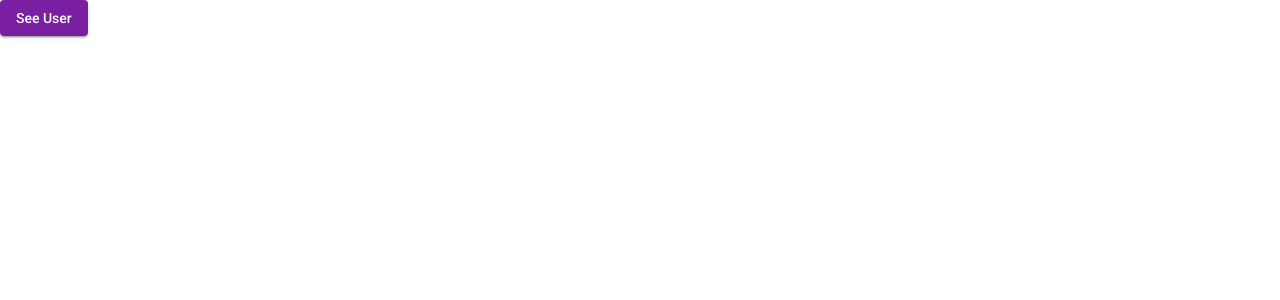
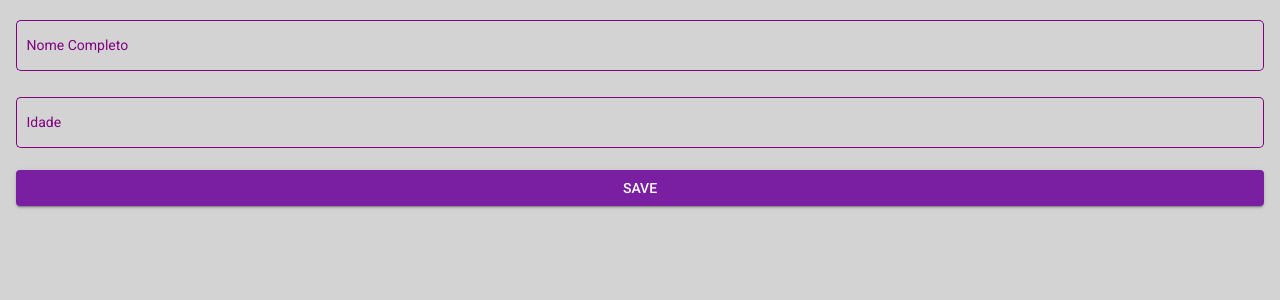
Before and after one commit to thalesbm/angular-sample, an Angular app: page / in a window 1280 px wide. Shown: the top 300 px of the page. Built offline with nearby package versions, Linux system fonts and the light colour scheme.

Commit message:
created add user screen

```diff
--- a/src/app/app.component.css
+++ b/src/app/app.component.css
@@ -0,0 +1,25 @@
+.bodyStyle {
+    background:#D3D3D3;
+    padding: 16px;
+}
+
+.mat-form-field {
+    width: 100%;
+}
+
+.mat-raised-button {
+    width: 100%;
+}
+
+::ng-deep .mat-form-field-appearance-outline .mat-form-field-outline {
+    color: purple;
+}
+::ng-deep .mat-form-field-appearance-outline.mat-focused .mat-form-field-outline-thick {
+    color: purple;
+}
+::ng-deep .mat-form-field-appearance-outline.mat-focused .mat-form-field-label {
+    color: purple;
+}
+::ng-deep .mat-form-field .mat-form-field-label {
+    color: purple;
+}
--- a/src/app/app.component.html
+++ b/src/app/app.component.html
@@ -1,9 +1,23 @@
 <html>
+  <body class="bodyStyle">
+    <form>
 
-  <body>
-    <button mat-raised-button color="primary" (click)="goToUser()">
-      See User
-    </button>
+        <mat-form-field appearance="outline" color="primary">
+          <mat-label>Nome Completo</mat-label>
+          <input matInput value="">
+        </mat-form-field>
+
+        <br>
+
+        <mat-form-field appearance="outline" color="primary">
+          <mat-label>Idade</mat-label>
+          <input matInput value="">
+        </mat-form-field>
+
+        <br>
+
+        <button mat-raised-button color="primary" (click)="saveUser()" color="primary">SAVE</button>
+
+      </form>
   </body>
-
 </html>
--- a/src/app/app.component.ts
+++ b/src/app/app.component.ts
@@ -3,13 +3,13 @@ import { UserService } from './user/service/UserService';
 @Component({
   selector: 'app-root',
   templateUrl: './app.component.html',
-  styleUrls: ['./app.component.css']
+  styleUrls: ['./app.component.css'],
 })
 
 export class AppComponent {
   title = 'my-app';
 
-  goToUser() {
+  saveUser() {
 
   }
 }
--- a/src/app/app.module.ts
+++ b/src/app/app.module.ts
@@ -1,6 +1,7 @@
 import { BrowserModule } from '@angular/platform-browser';
 import { NgModule } from '@angular/core';
 
+import { MatInputModule } from '@angular/material/input';
 import { AppRoutingModule } from './app-routing.module';
 import { AppComponent } from './app.component';
 import { MatButtonModule } from '@angular/material/button';
@@ -21,7 +22,8 @@ import { BrowserAnimationsModule } from '@angular/platform-browser/animations';
     AppRoutingModule,
     HttpClientModule,
     BrowserAnimationsModule,
-    MatButtonModule
+    MatButtonModule,
+    MatInputModule
   ],
   providers: [UserService],
   bootstrap: [AppComponent]
--- a/src/assets/config.json
+++ /dev/null
@@ -1,4 +0,0 @@
-{
-    "heroesUrl": "api/heroes",
-    "textfile": "assets/textfile.txt"
-  }
```
Also changed, not shown: src/theme.scss (added, +19 -0 lines).
